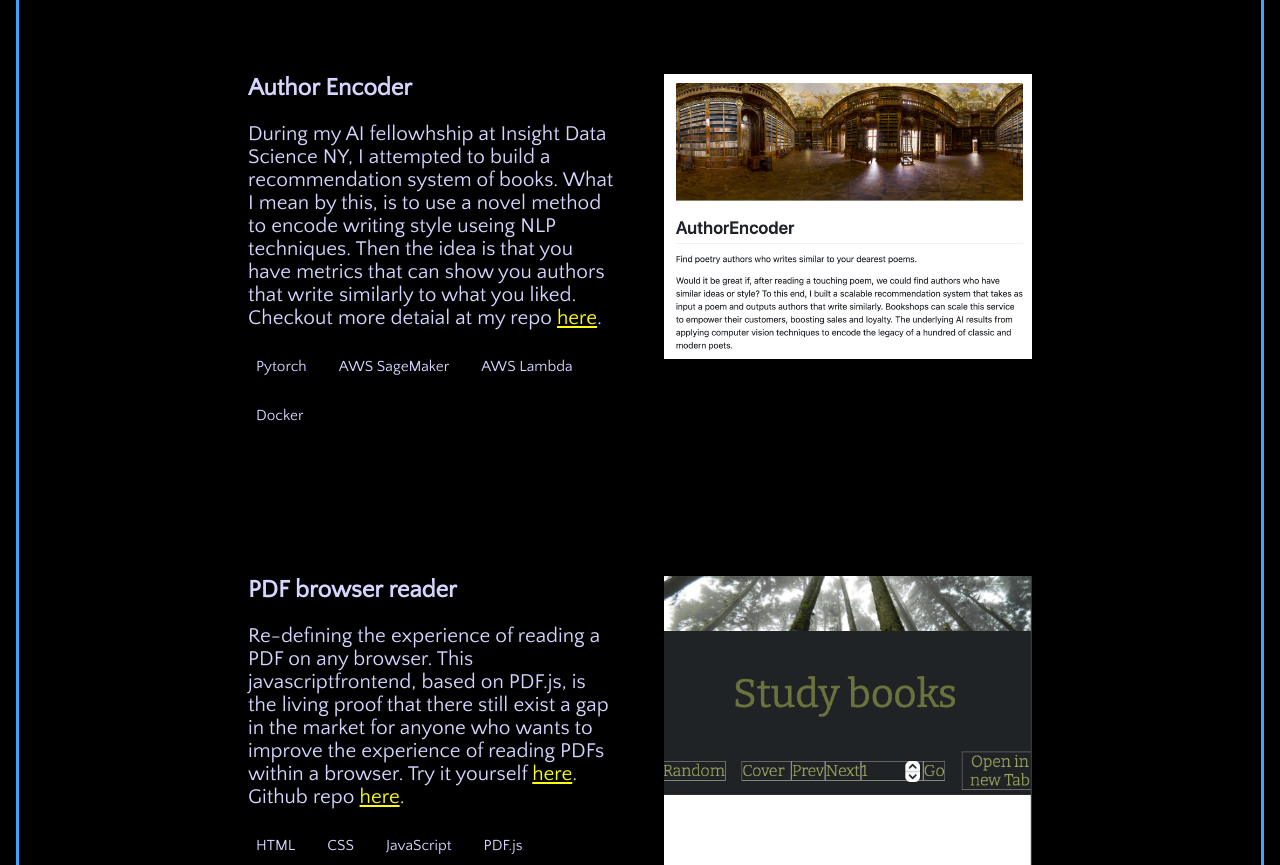
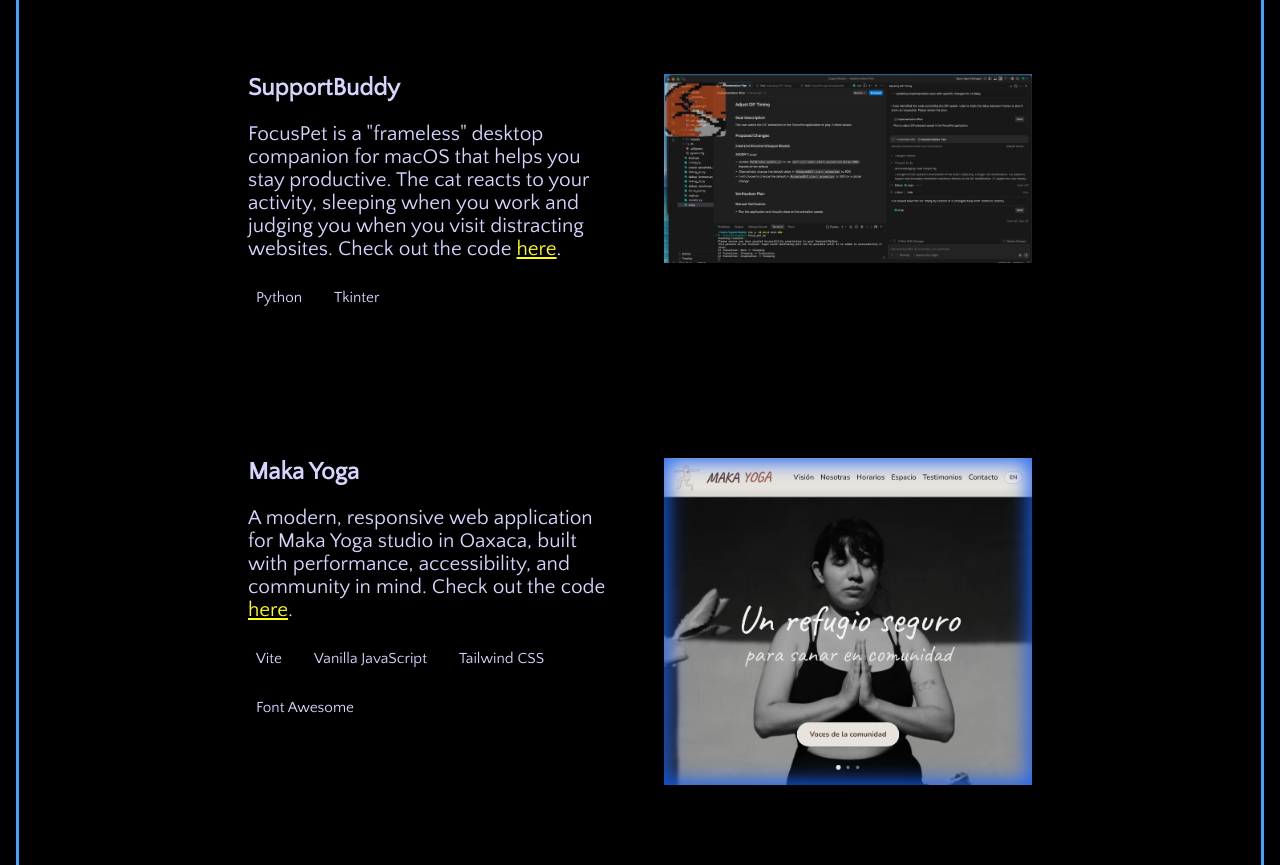
Before and after one commit to reneang17/portfolio, a plain HTML site: page index.html in a window 1280 px wide. Shown: the part 1520-2385 px from the top of the page. Drawn offline with nearby package versions, Linux system fonts and the light colour scheme; a web font is replaced by a local one.

Commit message:
feat: add SupportBuddy and MakaYoga projects

```diff
--- a/index.html
+++ b/index.html
@@ -135,6 +135,37 @@
           </article>
           <article class="project">
             <div class="text">
+              <h3>SupportBuddy</h3>
+              <p>
+                FocusPet is a "frameless" desktop companion for macOS that helps you stay productive.
+                The cat reacts to your activity, sleeping when you work and judging you when you visit distracting websites.
+                Check out the code <a href="https://github.com/reneang17/SupportBuddy" target="_blank">here</a>.
+              </p>
+              <ul>
+                <li>Python</li>
+                <li>Tkinter</li>
+              </ul>
+            </div>
+            <img src="./media/supportbuddy.jpg" alt="Screenshot of SupportBuddy showing the cat sleeping" class="img-border">
+          </article>
+          <article class="project">
+            <div class="text">
+              <h3>Maka Yoga</h3>
+              <p>
+                A modern, responsive web application for Maka Yoga studio in Oaxaca, built with performance, accessibility, and community in mind.
+                Check out the code <a href="https://github.com/reneang17/maka" target="_blank">here</a>.
+              </p>
+              <ul>
+                <li>Vite</li>
+                <li>Vanilla JavaScript</li>
+                <li>Tailwind CSS</li>
+                <li>Font Awesome</li>
+              </ul>
+            </div>
+            <img src="./media/maka.png" alt="Screenshot of the Maka Yoga website hero section" class="img-border">
+          </article>
+          <article class="project">
+            <div class="text">
               <h3>Author Encoder</h3>
 
               <p>During my AI fellowhship at Insight Data Science NY, I attempted to build a
```
Also changed, not shown: media/maka.png (added), media/supportbuddy.jpg (added).
